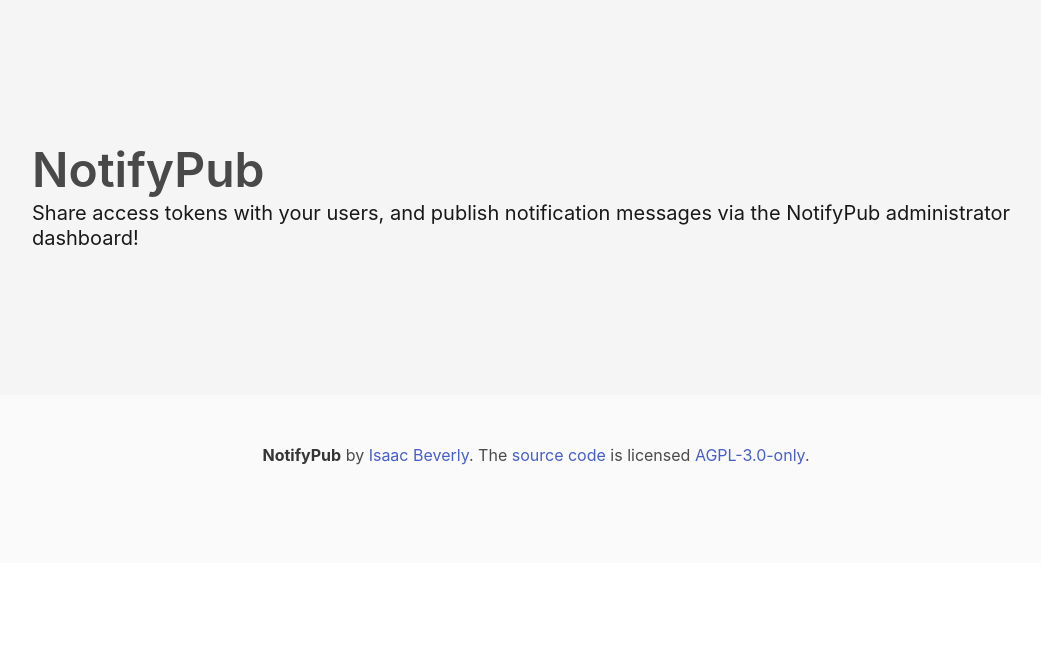
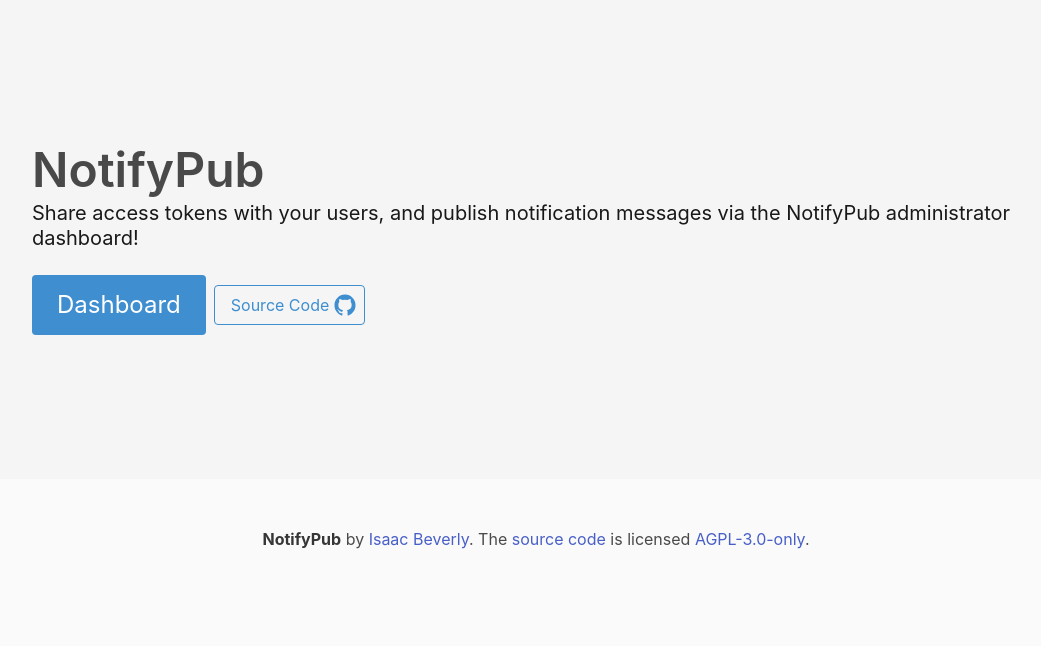
Before and after one commit to imbev/NotifyPub, a Python web app: template app/templates/index.html in a window 1280 px wide. Shown: the part 57-703 px from the top of the page, without its empty margins (104-1145 px from the left). Run offline with Jinja, Linux system fonts and the light colour scheme; the template is opened without the code that fills it, so the values that code supplies are empty.

Commit message:
Add dashboard and source code buttons to index

```diff
--- a/app/templates/index.html
+++ b/app/templates/index.html
@@ -13,6 +13,15 @@
           <p class="subtitle">
             Share access tokens with your users, and publish notification messages via the NotifyPub administrator dashboard!
           </p>
+          <div class="buttons">
+            <button class="button is-info is-large"><a href="{{ url_for('website.dashboard') }}">Dashboard</a></button>
+            <a href="https://github.com/imbev/NotifyPub"><button class="button is-info is-info is-outlined">
+              <span>Source Code</span>
+              <span class="icon">
+                <ion-icon name="logo-github" size="large"></ion-icon>
+              </span>
+            </button></a>
+          </div>
         </div>
       </section>
 </div>
```
